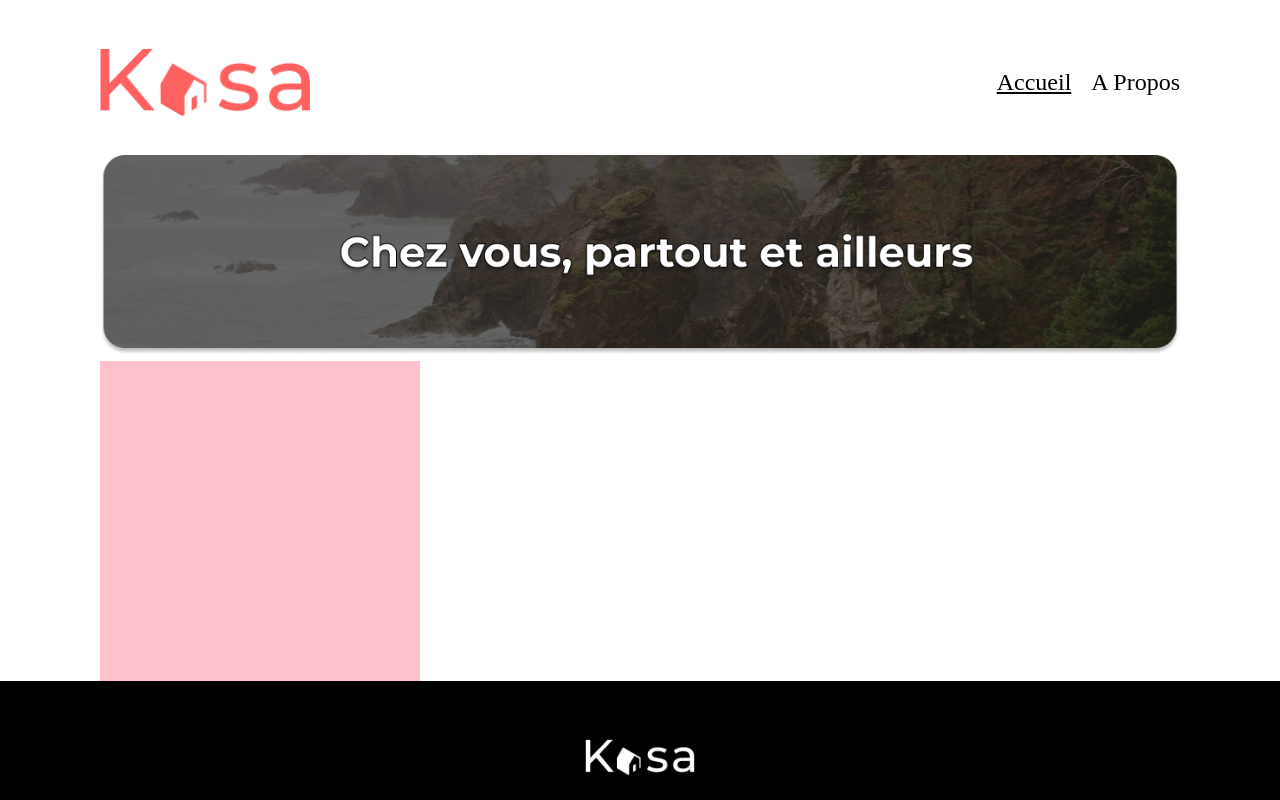
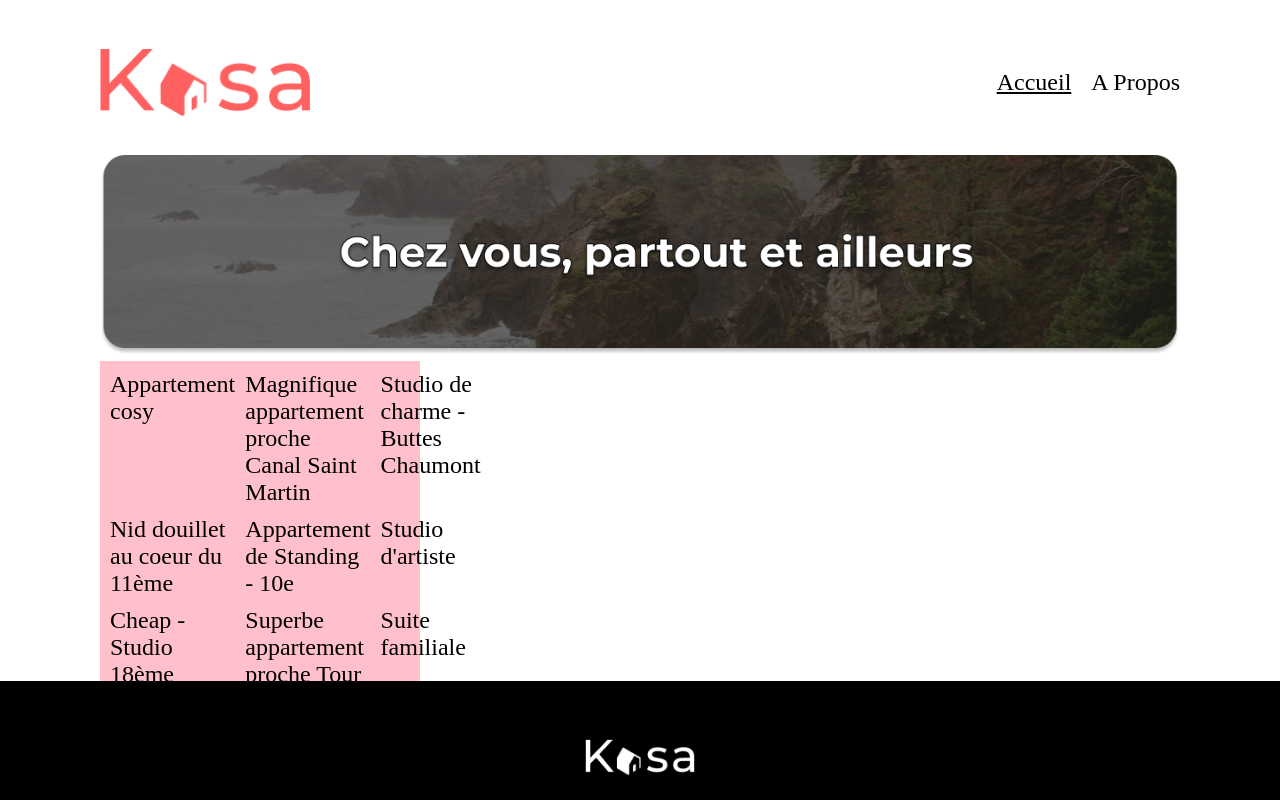
Before and after one commit to NatashaFinkel/Kasa, a React (Create React App) app: page / in a window 1280 px wide. Shown: the top 800 px of the page. Built offline with nearby package versions, Linux system fonts and the light colour scheme.

Commit message:
Création du component Card et insertion dans Home.jsx

```diff
--- a/src/components/gallery/Card.jsx
+++ b/src/components/gallery/Card.jsx
@@ -0,0 +1,16 @@
+import React from "react";
+import Houses from "../../houses.json";
+
+function Card() {
+  return (
+    <div className="gallery-container">
+      {Houses.map((house) => (
+        <div className="card" key={house.id}>
+          {house.title}
+        </div>
+      ))}
+    </div>
+  );
+}
+
+export default Card;
--- a/src/pages/Home.jsx
+++ b/src/pages/Home.jsx
@@ -2,6 +2,7 @@ import React from "react";
 import HomeBanner from "../components/home/HomeBanner";
 
 import GalleryContainer from "../components/gallery/GalleryContainer";
+import Card from "../components/gallery/Card";
 
 function Home() {
   return (
@@ -10,8 +11,9 @@ function Home() {
         <HomeBanner />
       </div>
 
-      <div className="gallery-container">
+      <div>
         <GalleryContainer />
+        <Card />
       </div>
     </div>
   );
```
